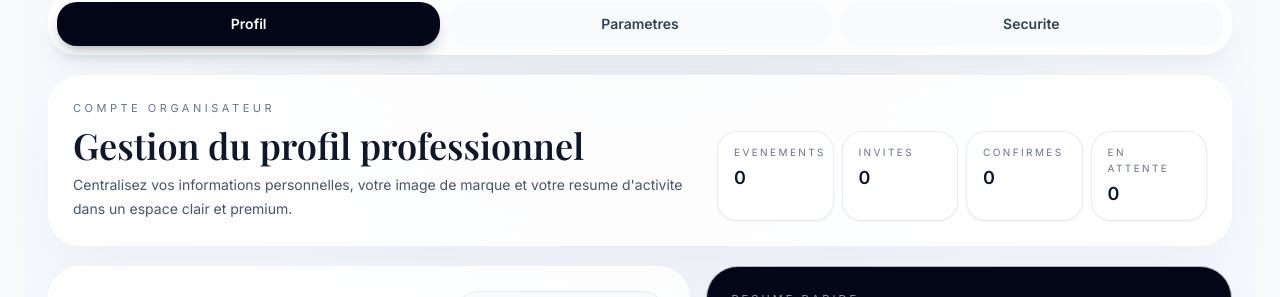
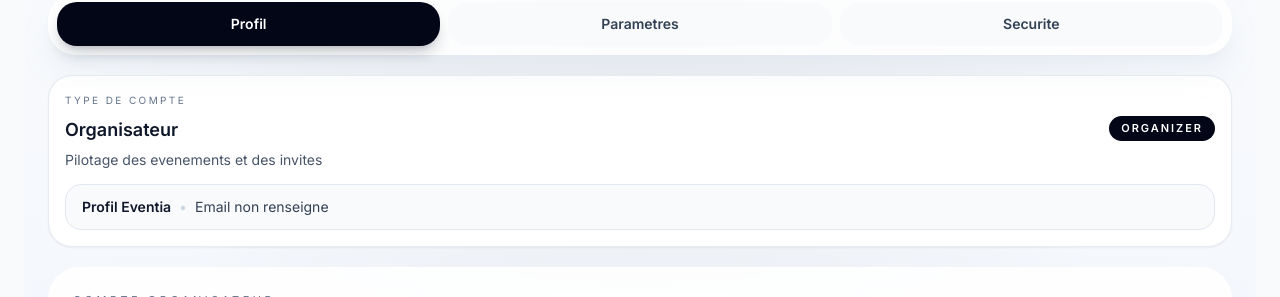
Before and after one commit to PlamediBokanga/eventia, a Next.js app in the folder frontend/: page /dashboard/profile in a window 1280 px wide. Shown: the part 321-618 px from the top of the page. Built offline with nearby package versions, Linux system fonts and the light colour scheme; no server answers.

Commit message:
Show account roles in profile settings and security

```diff
--- a/frontend/src/app/dashboard/profile/page.tsx
+++ b/frontend/src/app/dashboard/profile/page.tsx
@@ -3,6 +3,7 @@
 import { useEffect, useMemo, useState } from "react";
 import { Header } from "@/components/layout/Header";
 import { AccountSectionTabs } from "@/components/dashboard/AccountSectionTabs";
+import { AccountRoleCard } from "@/components/dashboard/AccountRoleCard";
 import { Button } from "@/components/ui/Button";
 import { Input } from "@/components/ui/Input";
 import { useToast } from "@/components/ui/Toast";
@@ -169,6 +170,8 @@ export default function DashboardProfilePage() {
         <Header title="Profil" />
 
         <AccountSectionTabs active="profile" />
+
+        <AccountRoleCard profile={profile} fallbackName={name || 'Profil Eventia'} />
 
         <section className="rounded-[32px] border border-white/70 bg-white/85 p-5 shadow-2xl shadow-slate-200/60 backdrop-blur-xl md:p-6">
           <div className="flex flex-col gap-5 lg:flex-row lg:items-end lg:justify-between">
--- a/frontend/src/app/dashboard/security/page.tsx
+++ b/frontend/src/app/dashboard/security/page.tsx
@@ -4,6 +4,7 @@ import { useEffect, useState } from "react";
 import Link from "next/link";
 import { Header } from "@/components/layout/Header";
 import { AccountSectionTabs } from "@/components/dashboard/AccountSectionTabs";
+import { AccountRoleCard } from "@/components/dashboard/AccountRoleCard";
 import { Button } from "@/components/ui/Button";
 import { Input } from "@/components/ui/Input";
 import { useToast } from "@/components/ui/Toast";
@@ -119,6 +120,8 @@ export default function DashboardSecurityPage() {
 
         <AccountSectionTabs active="security" />
 
+        <AccountRoleCard profile={profile} fallbackName='Securite Eventia' />
+
         <section className="rounded-[32px] border border-white/70 bg-white/85 p-5 shadow-2xl shadow-slate-200/60 backdrop-blur-xl md:p-6">
           <div className="flex flex-col gap-4 lg:flex-row lg:items-end lg:justify-between">
             <div className="space-y-2">
--- a/frontend/src/app/dashboard/settings/page.tsx
+++ b/frontend/src/app/dashboard/settings/page.tsx
@@ -3,16 +3,18 @@
 import { useEffect, useState } from "react";
 import { Header } from "@/components/layout/Header";
 import { AccountSectionTabs } from "@/components/dashboard/AccountSectionTabs";
+import { AccountRoleCard } from "@/components/dashboard/AccountRoleCard";
 import { EventPicker } from "@/components/layout/EventPicker";
 import { EmptyState } from "@/components/ui/EmptyState";
 import { Button } from "@/components/ui/Button";
 import { Input } from "@/components/ui/Input";
-import { authFetch, getSelectedEventId, setSelectedEventId, type EventItem, type OrganizerSettings, type ReferralCommission } from "@/lib/dashboard";
+import { authFetch, getSelectedEventId, setSelectedEventId, type EventItem, type OrganizerProfile, type OrganizerSettings, type ReferralCommission } from "@/lib/dashboard";
 import { useToast } from "@/components/ui/Toast";
 
 export default function DashboardSettingsPage() {
   const [events, setEvents] = useState<EventItem[]>([]);
   const [selectedEvent, setSelectedEvent] = useState<EventItem | null>(null);
+  const [profile, setProfile] = useState<OrganizerProfile | null>(null);
   const [settings, setSettings] = useState<OrganizerSettings | null>(null);
   const [referralCode, setReferralCode] = useState<string | null>(null);
   const [commissions, setCommissions] = useState<ReferralCommission[]>([]);
@@ -49,7 +51,8 @@ export default function DashboardSettingsPage() {
         }
 
         if (meRes.ok) {
-          const payload = (await meRes.json()) as { organizer?: { referralCode?: string | null } };
+          const payload = (await meRes.json()) as { organizer?: OrganizerProfile };
+          setProfile(payload.organizer ?? null);
           setReferralCode(payload.organizer?.referralCode ?? null);
         }
 
@@ -112,6 +115,8 @@ export default function DashboardSettingsPage() {
         <Header title="Parametres" />
 
         <AccountSectionTabs active="settings" />
+
+        <AccountRoleCard profile={profile} fallbackName="Parametres Eventia" />
 
         <section className="rounded-[32px] border border-white/70 bg-white/85 p-5 shadow-2xl shadow-slate-200/60 backdrop-blur-xl md:p-6">
           <div className="flex flex-col gap-4 lg:flex-row lg:items-end lg:justify-between">
--- /dev/null
+++ b/frontend/src/components/dashboard/AccountRoleCard.tsx
@@ -0,0 +1,66 @@
+"use client";
+
+import type { OrganizerProfile } from "@/lib/dashboard";
+
+type RoleKey = NonNullable<OrganizerProfile["role"]>;
+
+const ROLE_LABELS: Record<RoleKey, { title: string; description: string }> = {
+  user: {
+    title: "Compte standard",
+    description: "Acces general au dashboard"
+  },
+  organizer: {
+    title: "Organisateur",
+    description: "Pilotage des evenements et des invites"
+  },
+  agency: {
+    title: "Agence",
+    description: "Gestion multi-clients et collaboration"
+  },
+  company: {
+    title: "Entreprise",
+    description: "Parcours corporate et evenements internes"
+  },
+  superadmin: {
+    title: "Super admin",
+    description: "Gouvernance et supervision de la plateforme"
+  }
+};
+
+function normalizeRole(value?: string | null): RoleKey {
+  if (value === "user" || value === "organizer" || value === "agency" || value === "company" || value === "superadmin") {
+    return value;
+  }
+  return "organizer";
+}
+
+export function AccountRoleCard({
+  profile,
+  fallbackName = "Compte Eventia"
+}: {
+  profile: OrganizerProfile | null;
+  fallbackName?: string;
+}) {
+  const role = normalizeRole(profile?.role);
+  const meta = ROLE_LABELS[role];
+
+  return (
+    <section className="rounded-[24px] border border-slate-200/80 bg-white px-4 py-4 shadow-sm">
+      <p className="text-[10px] uppercase tracking-[0.24em] text-slate-500">Type de compte</p>
+      <div className="mt-2 flex items-start justify-between gap-4">
+        <div className="space-y-1">
+          <p className="text-lg font-semibold text-slate-900">{meta.title}</p>
+          <p className="text-sm leading-6 text-slate-600">{meta.description}</p>
+        </div>
+        <div className="rounded-full bg-slate-950 px-3 py-1 text-[11px] font-semibold uppercase tracking-[0.18em] text-white">
+          {role}
+        </div>
+      </div>
+      <div className="mt-3 rounded-2xl border border-slate-200 bg-slate-50 px-4 py-3 text-sm text-slate-700">
+        <span className="font-semibold text-slate-900">{profile?.name || fallbackName}</span>
+        <span className="mx-2 text-slate-300">•</span>
+        <span>{profile?.email || "Email non renseigne"}</span>
+      </div>
+    </section>
+  );
+}
```
